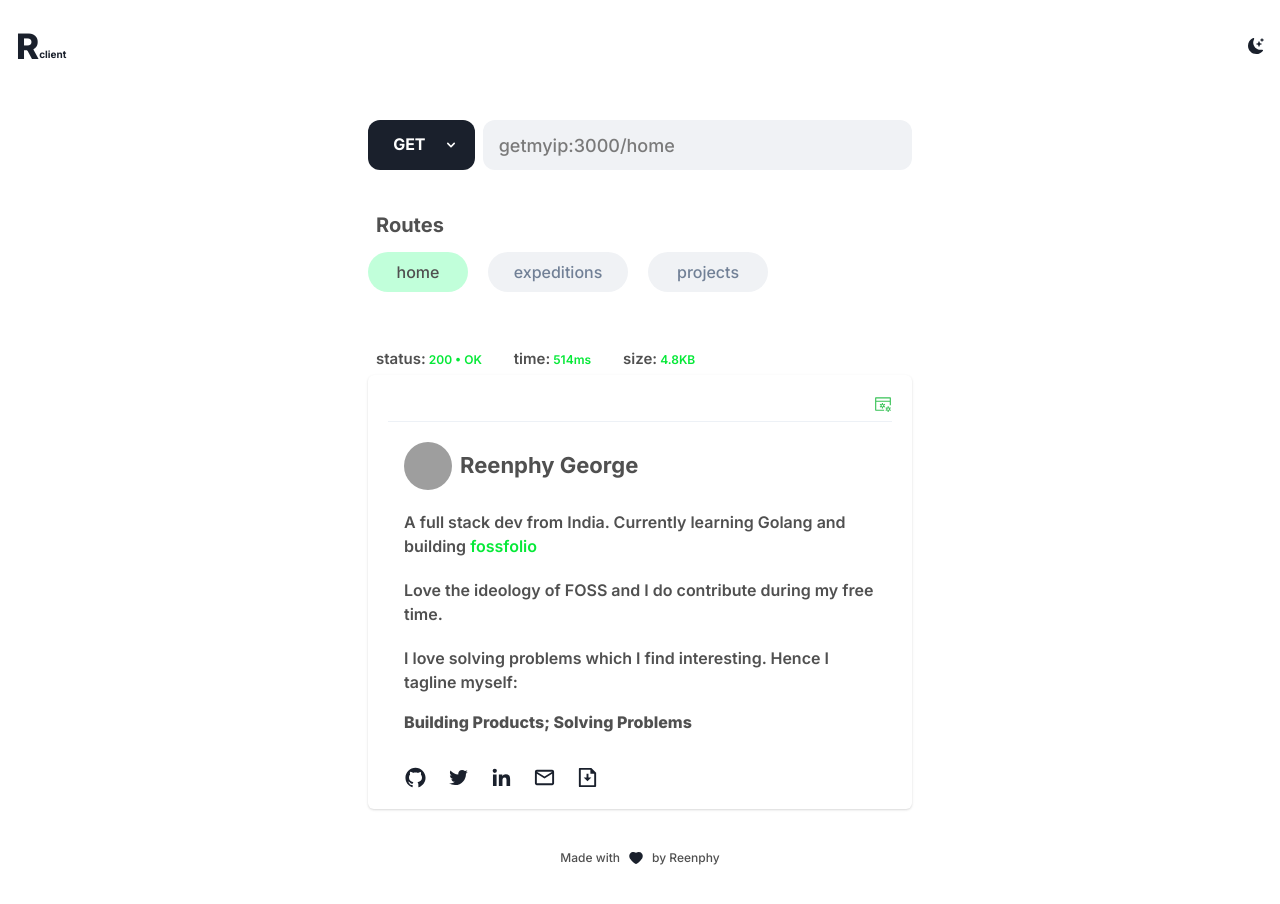
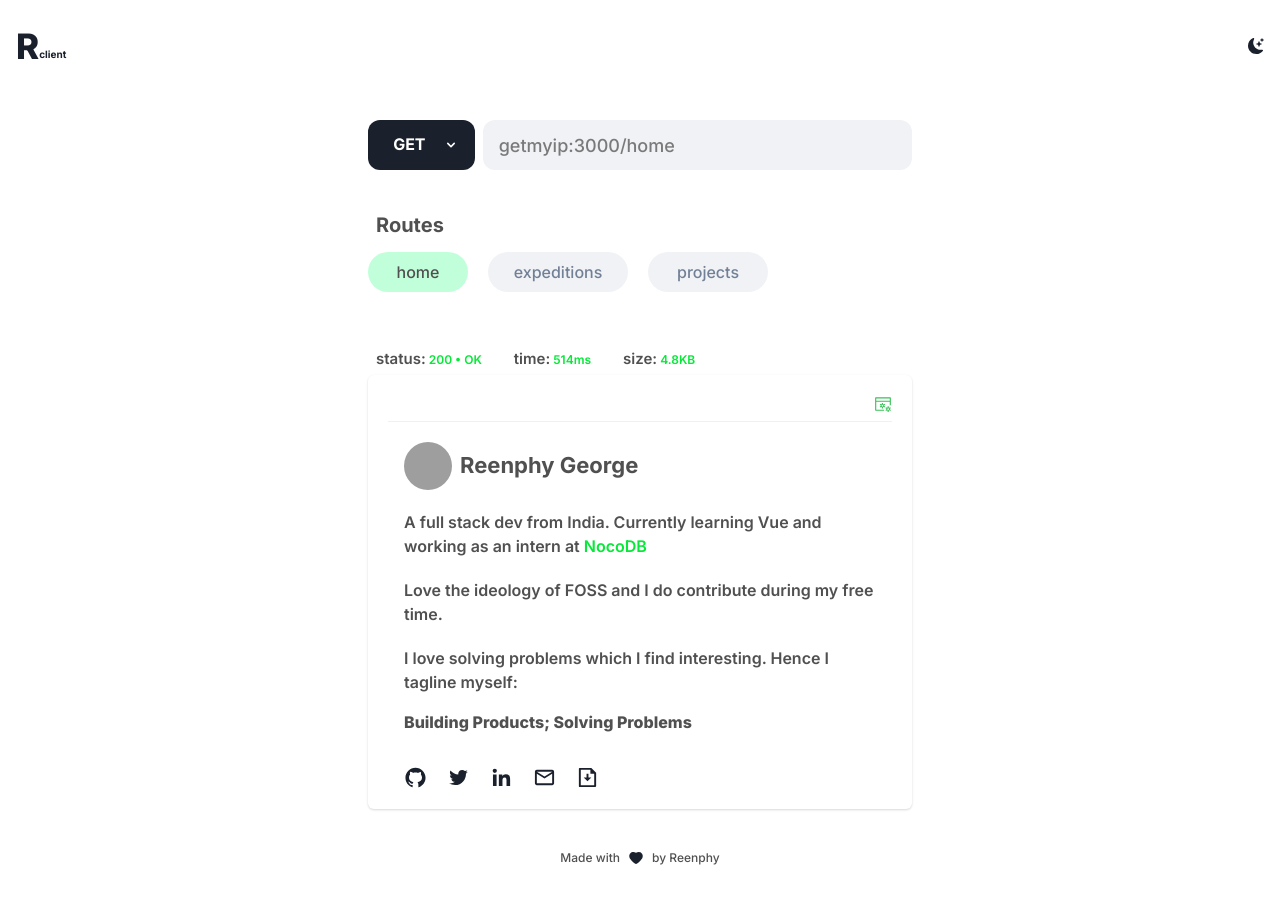
Before and after one commit to reenphygeorge/portfolio, a Next.js app: page / in a window 1280 px wide. Shown: the top 904 px of the page. Built offline with nearby package versions, Linux system fonts and the light colour scheme; grey boxes are pictures that could not be loaded.

Commit message:
feat: status update

```diff
--- a/src/components/homePage.tsx
+++ b/src/components/homePage.tsx
@@ -31,14 +31,14 @@ const HomePage: FC = () => {
           fontSize={["14px", "15px", "16px"]}
           fontWeight="semibold"
         >
-          A full stack dev from India. Currently learning Golang and
-          building&nbsp;
+          A full stack dev from India. Currently learning Vue and
+          working as an intern at&nbsp;
           <Link
             target="_blank"
             color={green50}
-            href="https://github.com/DarkPhoenix2704/fossfolio"
+            href="https://nocodb.com"
           >
-            fossfolio
+            NocoDB
           </Link>
         </Text>
         <Text
```
